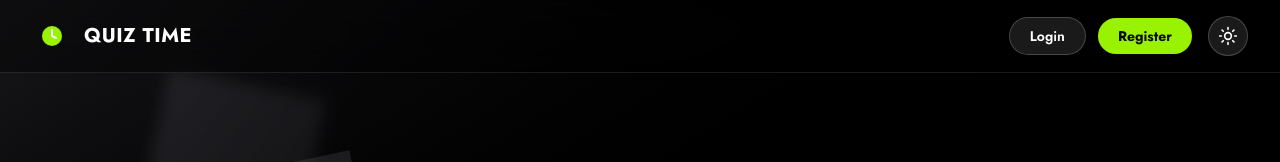
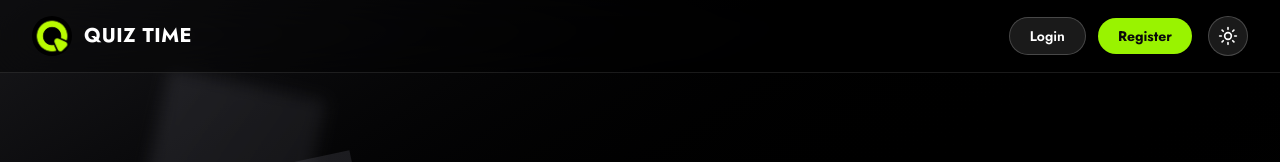
Before and after one commit to rhesatsaqif23/react-quiz, a Next.js app: page / in a window 1280 px wide. Shown: the top 162 px of the page. Built offline with nearby package versions, Linux system fonts and the light colour scheme; no server answers.

Commit message:
feat: use quiztime-icon.png as favicon and navbar logo
- Add favicon via metadata icons config in layout.tsx
- Replace clock SVG in navbar with Next.js Image component
- Logo displays quiztime-icon.png from public folder

```diff
--- a/app/layout.tsx
+++ b/app/layout.tsx
@@ -14,6 +14,9 @@ const jost = Jost({
 export const metadata: Metadata = {
   title: 'React Quiz App',
   description: 'A quiz application built with Next.js and NextAuth',
+  icons: {
+    icon: '/quiztime-icon.png',
+  },
 };
 
 export default function RootLayout({
--- a/components/navbar.tsx
+++ b/components/navbar.tsx
@@ -1,6 +1,7 @@
 'use client';
 
 import React from 'react';
+import Image from 'next/image';
 import Link from 'next/link';
 import { useRouter } from 'next/navigation';
 import { useSession, signOut } from 'next-auth/react';
@@ -22,12 +23,14 @@ export const Navbar = () => {
       <div className="mx-auto flex max-w-7xl items-center justify-between px-6 py-4 md:px-8">
         {/* Logo */}
         <Link href="/" className="flex items-center gap-3">
-          <div className="flex h-10 w-10 items-center justify-center rounded-full">
-            <svg width="24" height="24" viewBox="0 0 24 24" fill="none">
-              <circle cx="12" cy="12" r="10" fill="currentColor" className="text-primary" />
-              <path d="M12 6v6l4 2" stroke="white" strokeWidth="2" strokeLinecap="round" />
-            </svg>
-          </div>
+          <Image
+            src="/quiztime-icon.png"
+            alt="QuizTime Logo"
+            width={40}
+            height={40}
+            className="h-10 w-10 rounded-full"
+            priority
+          />
           <span className="text-xl font-bold tracking-wide text-white light:text-black">
             QUIZ TIME
           </span>
```
Also changed, not shown: public/quiztime-icon.png (added).
